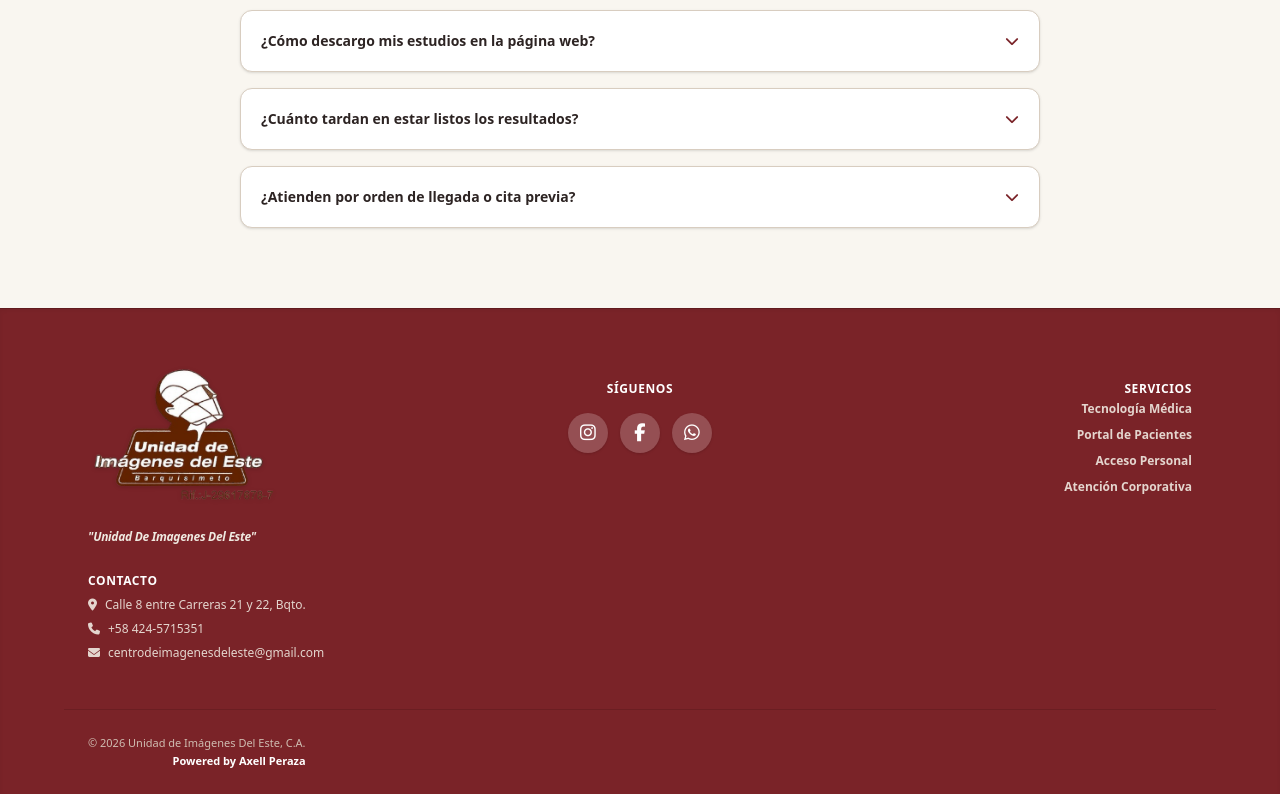
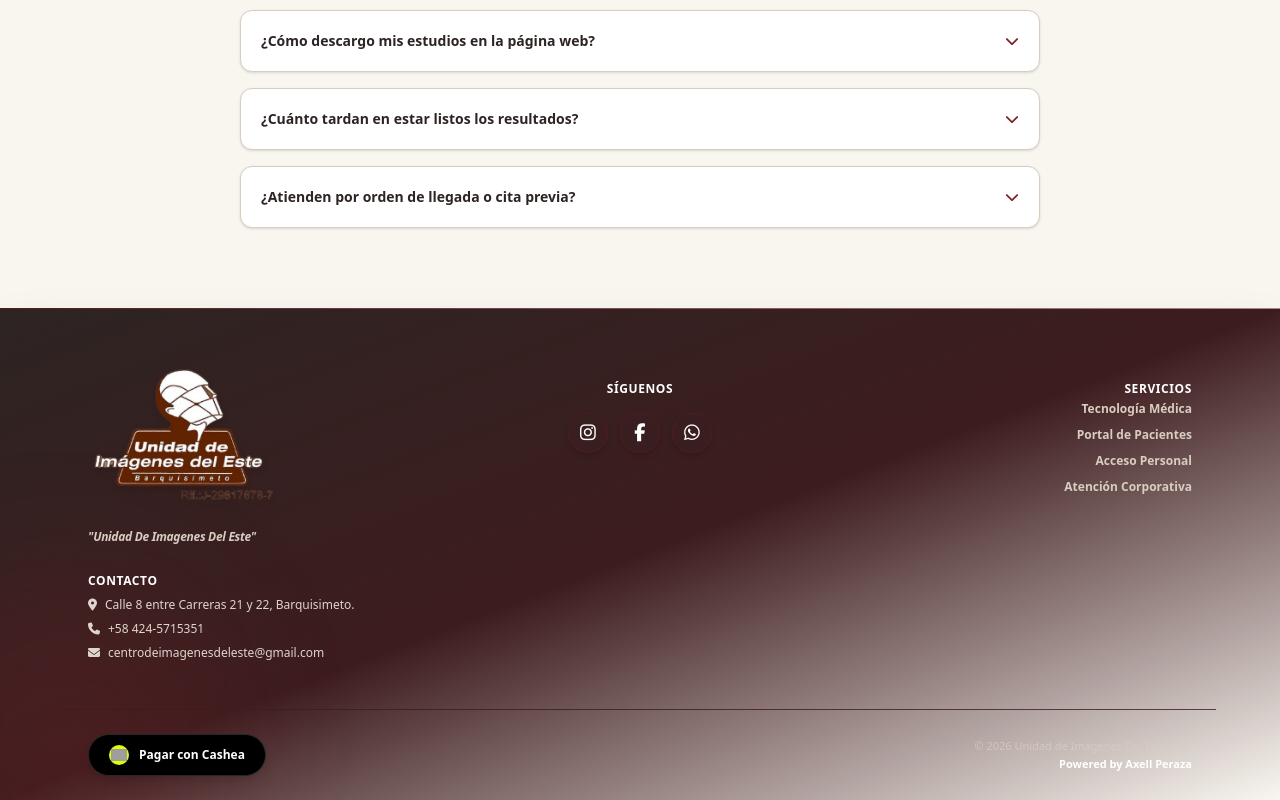
Before and after one commit to imagenesdeleste/app-radiografia, a React (Vite) app in the folder sistema-imagenes-del-este/: page / in a window 1280 px wide. Shown: the part 4692-5492 px from the top of the page. Built offline with nearby package versions, Linux system fonts and the light colour scheme; grey boxes are pictures that could not be loaded.

Commit message:
Footer, actualización de color

```diff
--- a/sistema-imagenes-del-este/src/pages/LandingPage.jsx
+++ b/sistema-imagenes-del-este/src/pages/LandingPage.jsx
@@ -686,29 +686,33 @@ export default function LandingPage({ navegar }) {
       </main>
 
       {/* ========================================== */}
-      {/* 8. FOOTER          */}
+{/* 8. FOOTER EN VINO TINTO OFICIAL (IDÉNTICO AL HERO) */}
 {/* ========================================== */}
-      <footer id="contacto-footer" className="bg-brand-600 text-white pt-14 pb-6 border-t border-brand-700 shadow-inner">
-        <div className="max-w-6xl mx-auto px-6 grid grid-cols-1 md:grid-cols-3 gap-10 text-center md:text-left items-start pb-12">
+<footer id="contacto-footer" className="relative bg-gradient-to-br from-brand-900 via-brand-800 to-brand-950 text-white pt-14 pb-6 border-t border-brand-700/50 shadow-2xl overflow-hidden">
 
-          {/* COLUMNA 1 */}
+  {/* Destello sutil de luz vino de fondo */}
+  <div className="absolute -bottom-24 -left-24 w-80 h-80 bg-brand-600/20 rounded-full blur-3xl pointer-events-none"></div>
+
+  <div className="max-w-6xl mx-auto px-6 grid grid-cols-1 md:grid-cols-3 gap-10 text-center md:text-left items-start pb-12 relative z-10">
+
+    {/* COLUMNA 1: LOGO, SLOGAN Y CONTACTO */}
     <div className="flex flex-col items-center md:items-start space-y-5">
       <div className="w-48 h-auto flex justify-center md:justify-start">
         <img
           src="/logo.png"
           alt="Unidad de Imágenes Del Este"
-                className="w-full h-full object-contain drop-shadow-sm"
+          className="w-full h-full object-contain drop-shadow-md"
         />
       </div>
 
-            <p className="text-xs font-bold tracking-tight text-brand-100 italic">
+      <p className="text-xs font-bold tracking-tight text-brand-200 italic">
         "Unidad De Imagenes Del Este"
       </p>
 
       <div className="space-y-2 pt-2 text-xs font-medium text-brand-100/90">
         <h4 className="text-xs font-bold uppercase tracking-wider text-white mb-2">Contacto</h4>
         <p className="flex items-center justify-center md:justify-start gap-2">
-                <i className="fa-solid fa-location-dot text-brand-300"></i> Calle 8 entre Carreras 21 y 22, Bqto.
+          <i className="fa-solid fa-location-dot text-brand-300"></i> Calle 8 entre Carreras 21 y 22, Barquisimeto.
         </p>
         <p className="flex items-center justify-center md:justify-start gap-2">
           <i className="fa-solid fa-phone text-brand-300"></i> +58 424-5715351
@@ -719,7 +723,7 @@ export default function LandingPage({ navegar }) {
       </div>
     </div>
 
-          {/* COLUMNA 2 */}
+    {/* COLUMNA 2: REDES SOCIALES */}
     <div className="flex flex-col items-center space-y-4 md:pt-4">
       <h4 className="text-xs font-bold uppercase tracking-wider text-white">Síguenos</h4>
       <div className="flex items-center justify-center gap-3">
@@ -727,13 +731,15 @@ export default function LandingPage({ navegar }) {
           href="https://instagram.com/imagenesdeleste_bqto"
           target="_blank"
           rel="noreferrer"
-                className="w-10 h-10 rounded-full bg-white/20 hover:bg-white hover:text-brand-600 text-white flex items-center justify-center text-lg transition-all shadow-sm"
+          className="w-10 h-10 rounded-full bg-brand-950/60 border border-brand-700/60 hover:bg-brand-600 text-white flex items-center justify-center text-lg transition-all shadow-md"
+          aria-label="Instagram"
         >
           <i className="fa-brands fa-instagram"></i>
         </a>
         <a
           href="#facebook"
-                className="w-10 h-10 rounded-full bg-white/20 hover:bg-white hover:text-brand-600 text-white flex items-center justify-center text-lg transition-all shadow-sm"
+          className="w-10 h-10 rounded-full bg-brand-950/60 border border-brand-700/60 hover:bg-brand-600 text-white flex items-center justify-center text-lg transition-all shadow-md"
+          aria-label="Facebook"
         >
           <i className="fa-brands fa-facebook-f"></i>
         </a>
@@ -741,15 +747,16 @@ export default function LandingPage({ navegar }) {
           href="https://wa.me/584245715351"
           target="_blank"
           rel="noreferrer"
-                className="w-10 h-10 rounded-full bg-white/20 hover:bg-white hover:text-brand-600 text-white flex items-center justify-center text-lg transition-all shadow-sm"
+          className="w-10 h-10 rounded-full bg-brand-950/60 border border-brand-700/60 hover:bg-brand-600 text-white flex items-center justify-center text-lg transition-all shadow-md"
+          aria-label="WhatsApp"
         >
           <i className="fa-brands fa-whatsapp"></i>
         </a>
       </div>
     </div>
 
-          {/* COLUMNA 3 */}
-          <div className="flex flex-col items-center md:items-end space-y-2.5 md:pt-4 text-xs font-semibold text-brand-100/90">
+    {/* COLUMNA 3: SERVICIOS */}
+    <div className="flex flex-col items-center md:items-end space-y-2.5 md:pt-4 text-xs font-semibold text-brand-200">
       <h4 className="text-xs font-bold uppercase tracking-wider text-white mb-1">Servicios</h4>
       <a href="#equipos" className="hover:text-white transition">Tecnología Médica</a>
       <button onClick={() => navegar('/pacientes')} className="hover:text-white transition cursor-pointer">
@@ -765,11 +772,21 @@ export default function LandingPage({ navegar }) {
 
   </div>
 
-        {/* SUB-FOOTER */}
-        <div className="border-t border-brand-700/60 pt-6 px-6 max-w-6xl mx-auto flex flex-col md:flex-row items-center justify-between gap-4 text-xs">
+  {/* SUB-FOOTER CON BORDES EN ARMONÍA */}
+  <div className="border-t border-brand-800/80 pt-6 px-6 max-w-6xl mx-auto flex flex-col md:flex-row items-center justify-between gap-4 text-xs relative z-10">
+    <a
+      href="https://wa.me/584245715351?text=Hola,%20deseo%20pagar%20mi%20estudio%20con%20Cashea"
+      target="_blank"
+      rel="noreferrer"
+      className="bg-black hover:bg-zinc-900 text-white font-bold py-2.5 px-5 rounded-full flex items-center gap-2.5 shadow-lg border border-zinc-800 transition transform active:scale-95"
+    >
+      <div className="w-5 h-5 rounded-full bg-[#DFFF00] flex items-center justify-center overflow-hidden p-0.5">
+        <img src="/cashea.png" alt="Cashea" className="w-full h-full object-contain" />
+      </div>
+      <span>Pagar con Cashea</span>
+    </a>
 
-
-          <div className="text-center md:text-right text-[11px] text-brand-200/90 leading-relaxed">
+    <div className="text-center md:text-right text-[11px] text-brand-200/80 leading-relaxed">
       <p>© 2026 Unidad de Imágenes Del Este, C.A.</p>
       <p className="font-bold text-white">Powered by Axell Peraza</p>
     </div>
```
Lines whose indentation alone changed are shown as unchanged.
